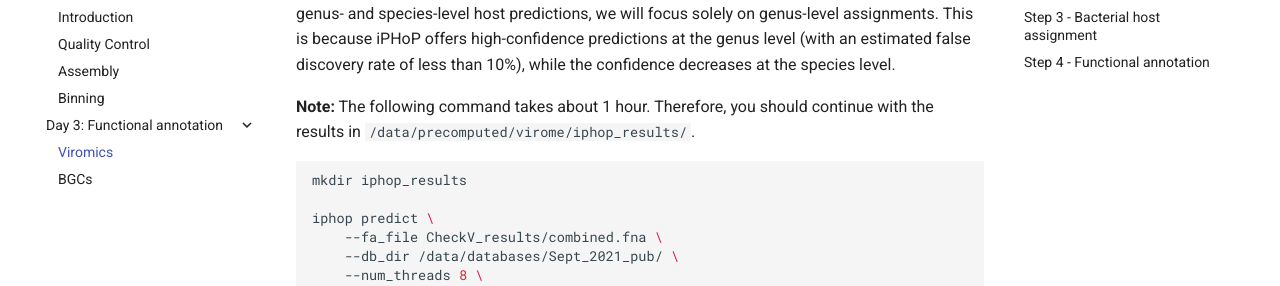
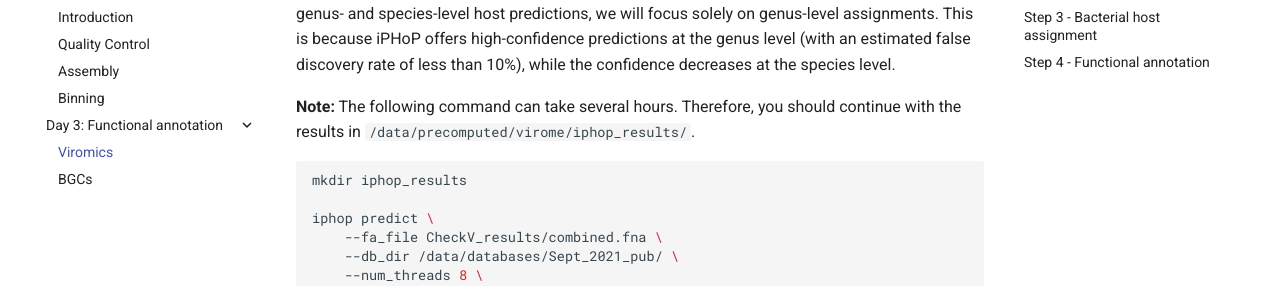
Before and after one commit to mdehollander/biosb-metagenomics, an MkDocs documentation site: the page built from docs/functional-annotation/viromes.md, in a window 1280 px wide and 900 px high, scrolled down 2415 px. Shown: the part 163-449 px from the top of the window. Built offline with MkDocs 1.6.1 and Material for MkDocs 9.7.7, drawn with Linux system fonts in a browser that asks for light colours; comment, search, counter and statistics services are not loaded.

Commit message:
Update viromes.md

````diff
--- a/docs/functional-annotation/viromes.md
+++ b/docs/functional-annotation/viromes.md
@@ -90,7 +90,7 @@ The CheckV output is described [here](https://bitbucket.org/berkeleylab/checkv/s
 
 We will use **iPHoP** for bacterial host assignment of the viruses. Although iPHoP provides both genus- and species-level host predictions, we will focus solely on genus-level assignments. This is because iPHoP offers high-confidence predictions at the genus level (with an estimated false discovery rate of less than 10%), while the confidence decreases at the species level.
 
-**Note:** The following command takes about 1 hour. Therefore, you should continue with the results in ``/data/precomputed/virome/iphop_results/``.
+**Note:** The following command can take several hours. Therefore, you should continue with the results in ``/data/precomputed/virome/iphop_results/``.
 ```bash
 mkdir iphop_results
 
````
